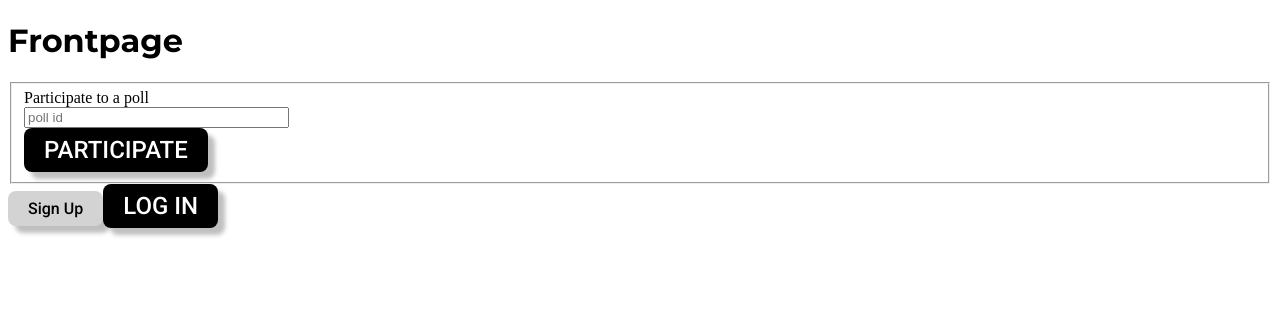
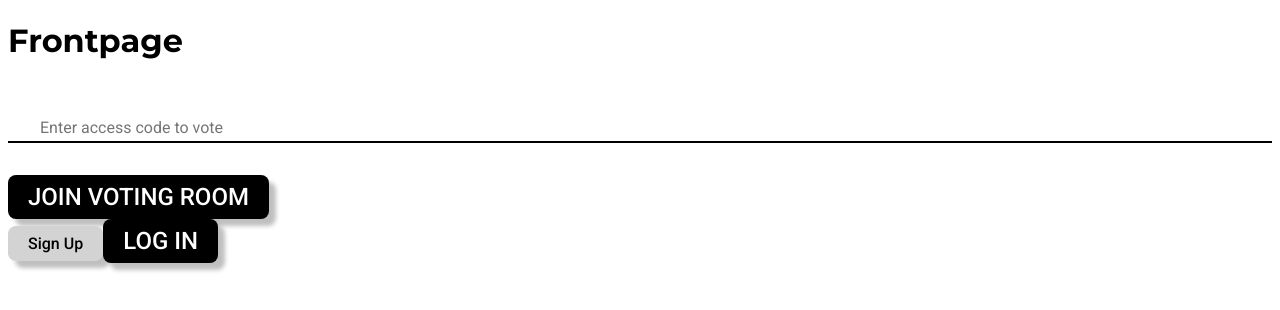
Before and after one commit to JenninaFarm/dance-vote, a React (Create React App) app in the folder client/: page / in a window 1280 px wide. Shown: the top 310 px of the page. Built offline with nearby package versions, Linux system fonts and the light colour scheme; no server answers.

Commit message:
Style: Add input styles structure

```diff
--- a/client/src/components/0-base/basic-elements.scss
+++ b/client/src/components/0-base/basic-elements.scss
@@ -10,9 +10,16 @@ a {
   text-decoration: none;
 }
 
-// input {
-//   //
-// }
+input {
+  width: 100%;
+  border: none;
+  border-bottom: $border-input;
+  margin: $space-l 0;
+  font-family: $font-body;
+  font-size: $font-16;
+  padding: $space-xxs $space-l;
+  box-sizing: border-box;
+}
 
 // button {
 //   //
--- a/client/src/components/0-base/variables.scss
+++ b/client/src/components/0-base/variables.scss
@@ -63,7 +63,7 @@ $border-radius-small: 0.5rem;
 $border-radius-medium: 1rem;
 $border-radius-large: 1.5rem;
 
-$border-date-picker: 2px solid clr(border-date-picker);
+$border-input: 2px solid clr(text);
 
 
 /* Icons */
--- a/client/src/components/atoms/input/Input.js
+++ b/client/src/components/atoms/input/Input.js
@@ -9,7 +9,6 @@ const Input = ({type, placeholder, id, handleValueChange, errorMessage, ...rest}
       <input
         type={type}
         placeholder={placeholder}
-        size={30}
         id={id}
         onChange={handleValueChange}
         {...rest}
--- a/client/src/components/molecules/fieldsets/InputWithNavigation.js
+++ b/client/src/components/molecules/fieldsets/InputWithNavigation.js
@@ -9,8 +9,10 @@ const InputWithNavigation = ({buttonText, placeholder, inputId, labelContent, na
   const [value, setValue] = useState('');
 
   return (
-    <fieldset>
-      <Label inputId={inputId} content={labelContent} />
+    <div>
+      {labelContent && (
+        <Label inputId={inputId} content={labelContent} />
+      )}
       <Input
         id={inputId}
         placeholder={placeholder}
@@ -19,7 +21,7 @@ const InputWithNavigation = ({buttonText, placeholder, inputId, labelContent, na
       <ButtonWithNav to={`${navBase}${value}`}>
         {buttonText}
       </ButtonWithNav>
-    </fieldset>
+    </div>
   );
 }
 
--- a/client/src/components/pages/frontpage/Frontpage.js
+++ b/client/src/components/pages/frontpage/Frontpage.js
@@ -14,10 +14,9 @@ const Frontpage = () => {
     <div>
       <h1>Frontpage</h1>
       <InputWithNavigation
-        labelContent='Participate to a poll'
-        buttonText='participate'
+        buttonText='Join voting room'
         onClick={createNewPoll}
-        placeholder='poll id'
+        placeholder='Enter access code to vote'
         inputId='participate'
         navBase='vote?poll_id='
       />
```
